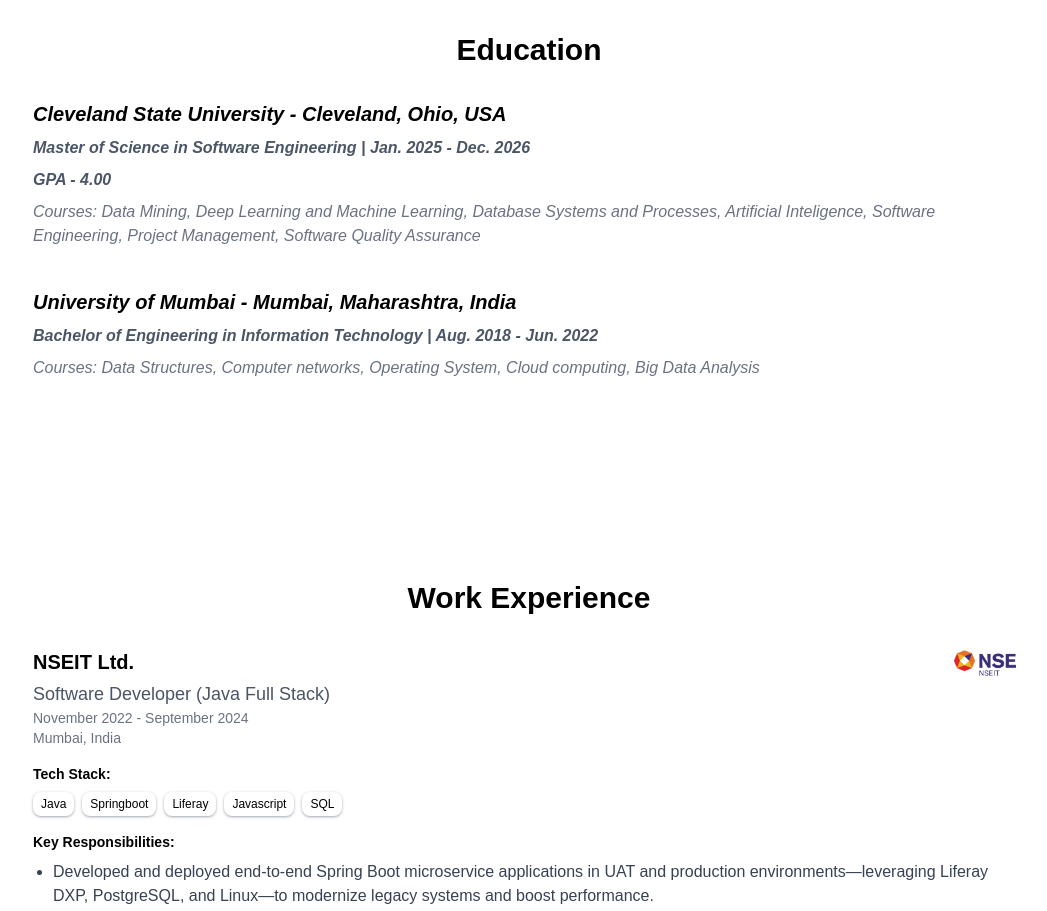
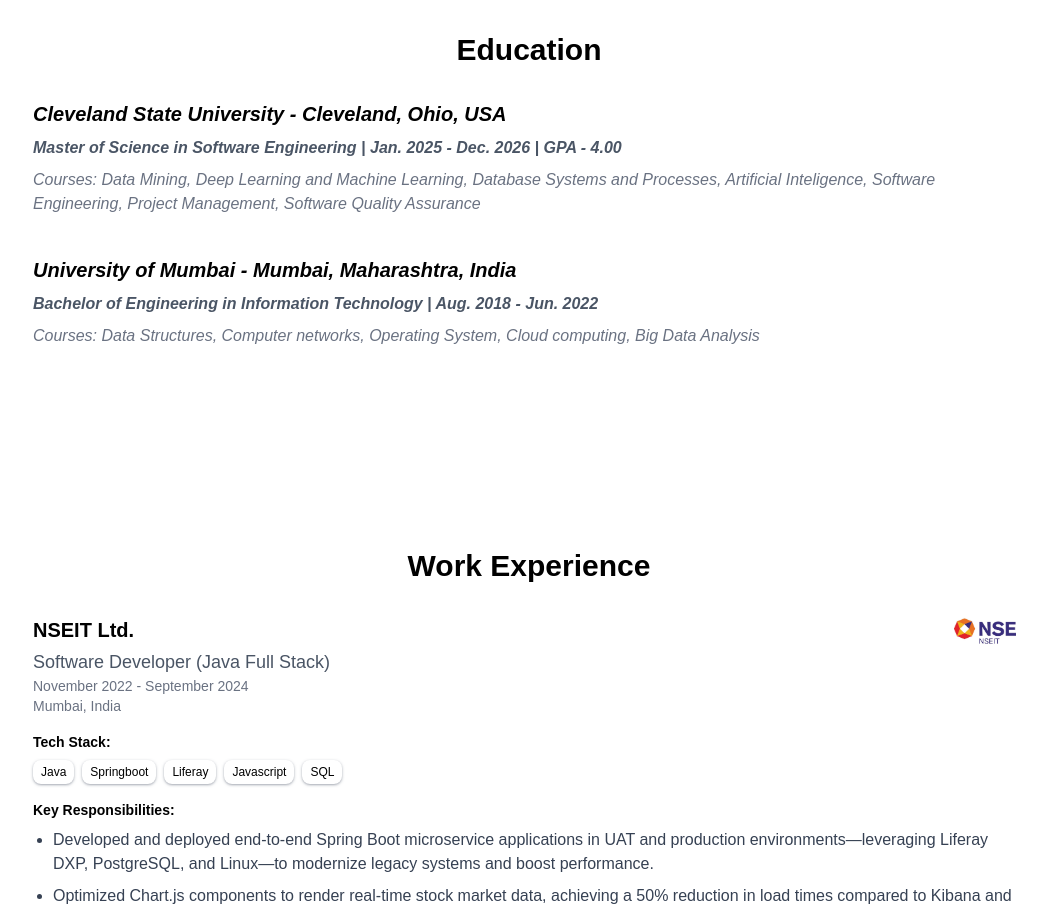
Before and after one commit to pratikmishra17/portfolio, a Next.js app in the folder my-portfolio/: page / in a window 1280 px wide. Shown: the part 1300-2211 px from the top of the page, without its empty margins (111-1158 px from the left). Built offline with nearby package versions, Linux system fonts and the light colour scheme.

Commit message:
Update page.tsx

```diff
--- a/my-portfolio/src/app/page.tsx
+++ b/my-portfolio/src/app/page.tsx
@@ -128,8 +128,7 @@
             <h2 className="text-3xl font-bold mb-8 text-center text-black">Education</h2>
             <div>
               <h3 className="text-xl font-semibold italic text-black mb-2">Cleveland State University - Cleveland, Ohio, USA</h3>
-              <h3 className="text-xxl font-semibold italic text-gray-600 mb-2">Master of Science in Software Engineering | Jan. 2025 - Dec. 2026</h3>
-              <h4 className="text-xxl font-semibold italic text-gray-600 mb-2">GPA - 4.00 </h4>
+              <h3 className="text-xxl font-semibold italic text-gray-600 mb-2">Master of Science in Software Engineering | Jan. 2025 - Dec. 2026 | GPA - 4.00</h3>
               <h4 className="text-md italic text-gray-500 mb-2">Courses: Data Mining, Deep Learning and Machine Learning, Database Systems and Processes, Artificial Inteligence, Software Engineering, Project Management, Software Quality Assurance</h4>
             </div>
             <div className="py-8">
```
